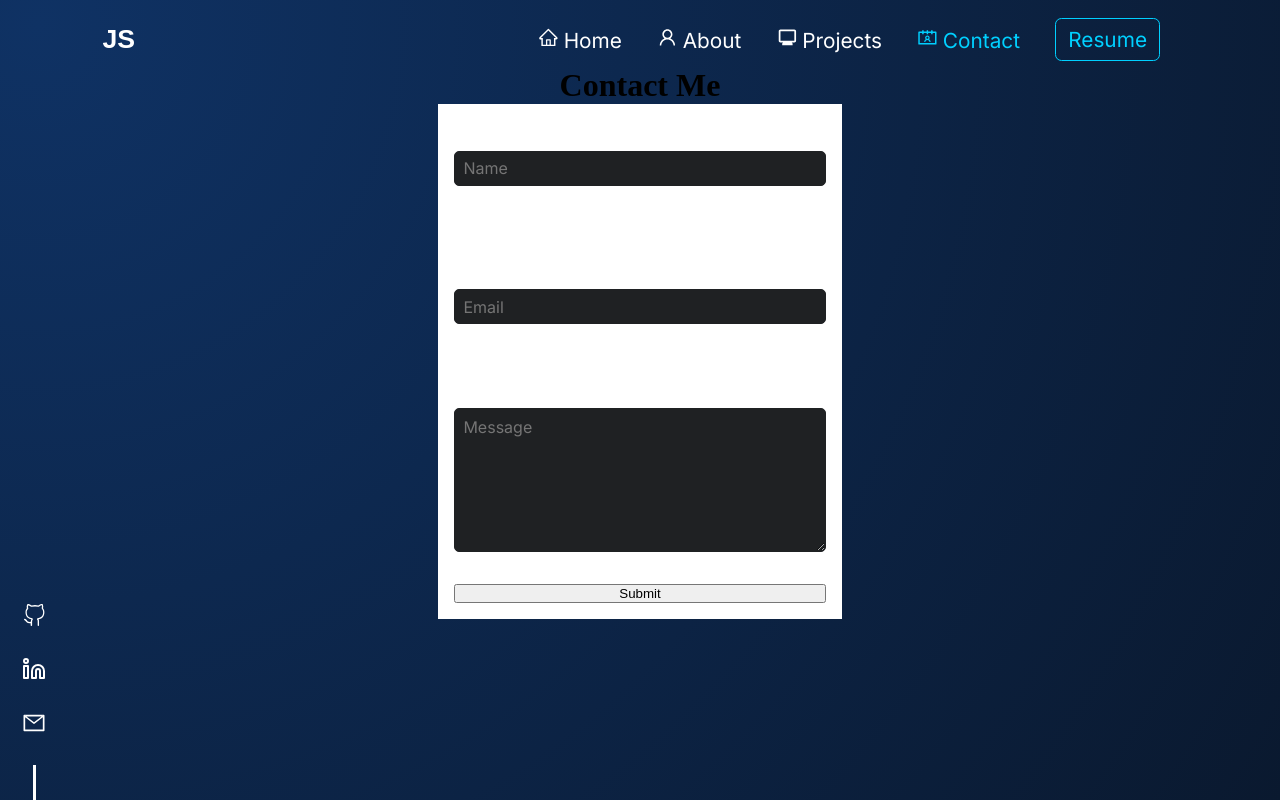
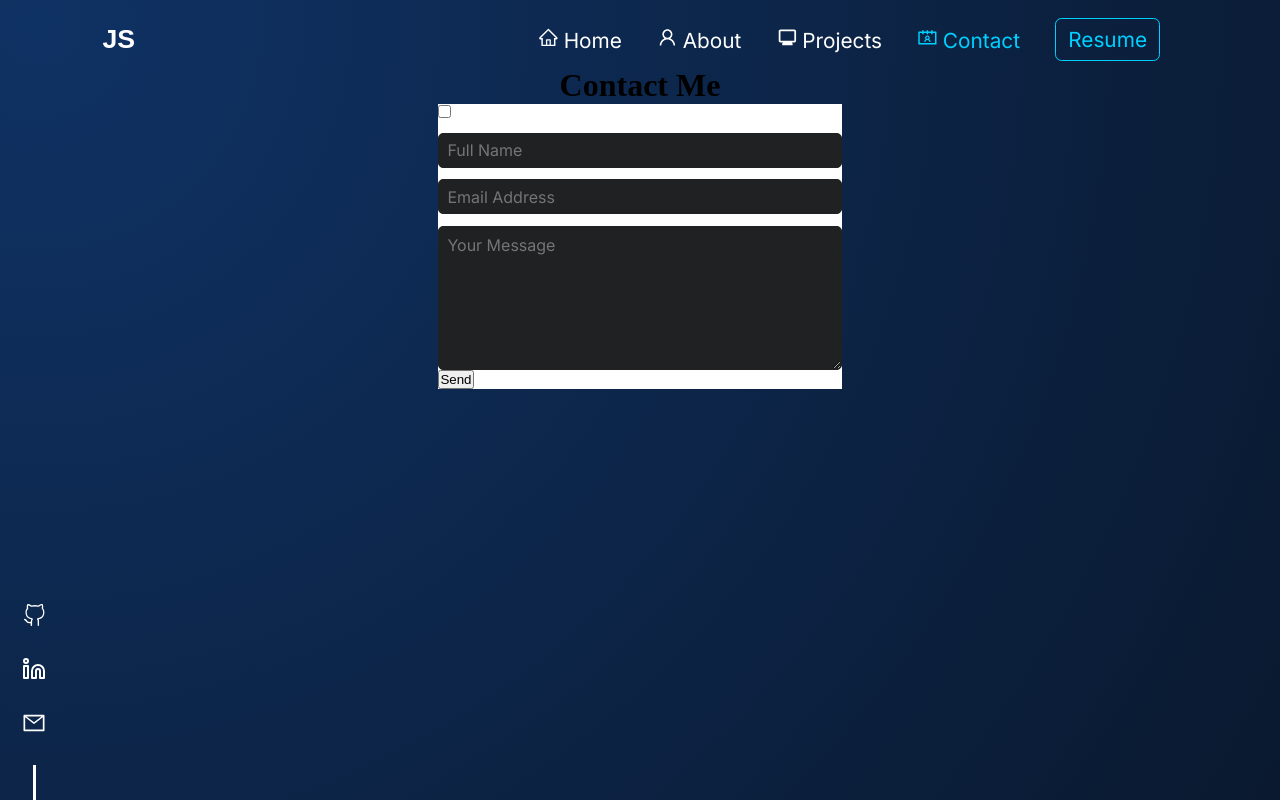
Before and after one commit to JSchoonbrood/Portfolio, a React (Create React App) app: page /contact in a window 1280 px wide. Built offline with nearby package versions, Linux system fonts and the light colour scheme.

Commit message:
Form functionality implemented

```diff
--- a/src/components/contact/Form.tsx
+++ b/src/components/contact/Form.tsx
@@ -1,93 +1,118 @@
-import React, { useState } from "react";
+import React, { FormEvent, useState } from "react";
+import { useForm, useWatch } from "react-hook-form";
 
 const Form = () => {
-	const [inputField, setInputField] = useState({
-		contact_name: "",
-		email: "",
-		message: "",
-	});
+	const {
+		register,
+		handleSubmit,
+		reset,
+		control,
+		formState: { errors, isSubmitSuccessful, isSubmitting },
+	} = useForm({ mode: "onTouched", });
 
-	const [emailValid, setValidity] = useState(true);
+	const [isSuccess, setIsSuccess] = useState(false);
+	const [Message, setMessage] = useState("");
 
-	const handleChange = (event: React.ChangeEvent<HTMLInputElement>) => {
-		const target = event.target;
-		const value = target.value;
-		const name = target.name;
+	const userName = useWatch({ control, name: "name", defaultValue: "Someone" });
 
-    setInputField({...inputField, [name]: value,});
-	};
-
-	const handleMessageChange = (event: React.ChangeEvent<HTMLTextAreaElement>) => {
-		const target = event.target;
-		const value = target.value;
-		const name = target.name;
-
-    setInputField({...inputField, [name]: value,});
-	};
-
-	const validateEmail = (email: string) => {
-		return (
-			email.match(/^(([^<>()[\]\\.,;:\s@\"]+(\.[^<>()[\]\\.,;:\s@\"]+)*)|(\".+\"))@((\[[0-9]{1,3}\.[0-9]{1,3}\.[0-9]{1,3}\.[0-9]{1,3}\])|(([a-zA-Z\-0-9]+\.)+[a-zA-Z]{2,}))$/) //eslint-disable-line
-		);
-	}
-
-	const submitChange = () => {
-		if (validateEmail(inputField.email)) {
-			setValidity(true);
-			alert("True");
-		} else {
-			setValidity(false);
-			alert("False");
-		}
-
+	const onSubmit = async (data: any, e: any) => {
+		console.log(data);
+		await fetch("https://api.web3forms.com/submit", {
+			method: "POST",
+			headers: {
+				"Content-Type": "application/json",
+				Accept: "application/json",
+			},
+			body: JSON.stringify(data, null, 2),
+		})
+			.then(async (response) => {
+				let json = await response.json();
+				if (json.success) {
+					setIsSuccess(true);
+					setMessage(json.message);
+					e.target.reset();
+					reset();
+				} else {
+					setIsSuccess(false);
+					setMessage(json.message);
+				}
+			})
+			.catch((error) => {
+				setIsSuccess(false);
+				setMessage("Client Error. Please check the console.log for more info");
+				console.log(error);
+			});
 	};
 
 	return (
-		<div className="container__form">
-			<form className="form">
-				<label className="form__name">
-					Name:
-					<br />
-					<input className="form__name-input"
-						name="contact_name"
-						type="string"
-						value={inputField.contact_name}
-						onChange={handleChange}
-						placeholder="Name"
-						required
-					/>
-				</label>
-				<br />
-				<label className="form__email">
-					<div className="form__email-title">
-						Email:
-						<span className="form__email-title-error">{emailValid ? "" : "Invalid Email, Please Try Again"}</span>
-					</div>
-					<br />
-					<input className="form__email-input"
-						name="email"
-						type="string"
-						value={inputField.email}
-						onChange={handleChange}
-						placeholder="Email"
-						required
-					/>
-				</label>
-				<br />
-				<label className="form__message">
-					Message:
-					<br />
-					<textarea className="form__message-input"
-						name="message"
-						value={inputField.message}
-						onChange={handleMessageChange}
-						placeholder="Message"
-						required></textarea>
-				</label>
-				<input type="submit" value="Submit" onClick={submitChange} className="form__submit" />
-			</form>
-		</div>
+		<>
+			<div className="container__form">
+				{!isSubmitSuccessful && (
+					<form onSubmit={handleSubmit(onSubmit)}>
+						<input
+							type="hidden"
+							value="7b62b99b-0275-4eeb-9e16-b311e7d827c2"
+							{...register("access_key")}
+						/>
+						<input
+							type="hidden"
+							value={`${userName} sent a message`}
+							{...register("subject")}
+						/>
+						<input
+							type="hidden"
+							{...register("from_name")}
+						/>
+						<input
+							type="checkbox"
+							id=""
+							className="hidden"
+							{...register("botcheck")}></input>
+						<div className="form">
+							<input
+								type="text"
+								placeholder="Full Name"
+								autoComplete="false"
+								className="form__name-input"
+								{...register("name", {
+									required: "Full name is required",
+									maxLength: 90,
+								})} />
+
+							<input
+								id="email"
+								type="email"
+								placeholder="Email Address"
+								// name="email"
+								autoComplete="false"
+								className="form__email-input"
+								{...register("email", {
+									required: "Enter your email",
+									pattern: {
+										value: /^\S+@\S+$/i,
+										message: "Please enter a valid email",
+									},
+								})}
+							/>
+							<textarea
+								// name="message"
+								placeholder="Your Message"
+								className="form__message-input"
+								{...register("message", { required: "Enter yopur Message" })} />
+						</div>
+						<button type="submit" className="form__submit-button">
+							{isSubmitting ? "Sending..." : "Send"}
+						</button>
+					</form>
+				)}
+				{isSubmitSuccessful && isSuccess && (
+					<>
+						<h1>Thank you for your message!</h1>
+					</>
+				)}
+			</div>
+		</>
 	);
-};
+}
 
 export default Form;
```
